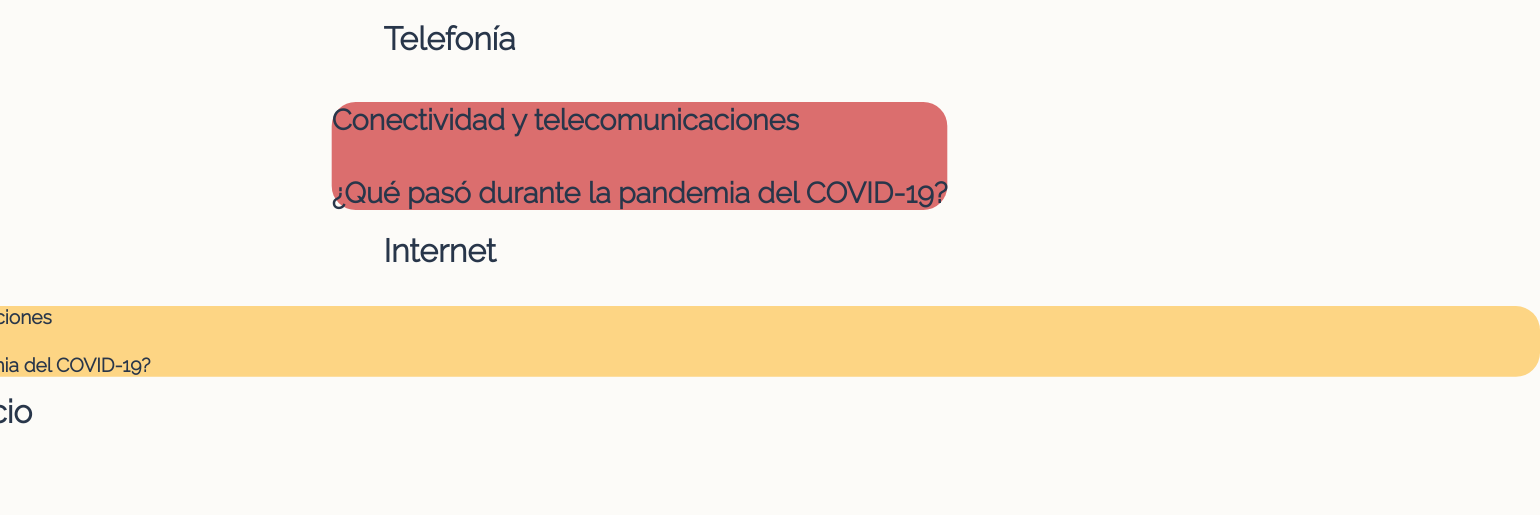
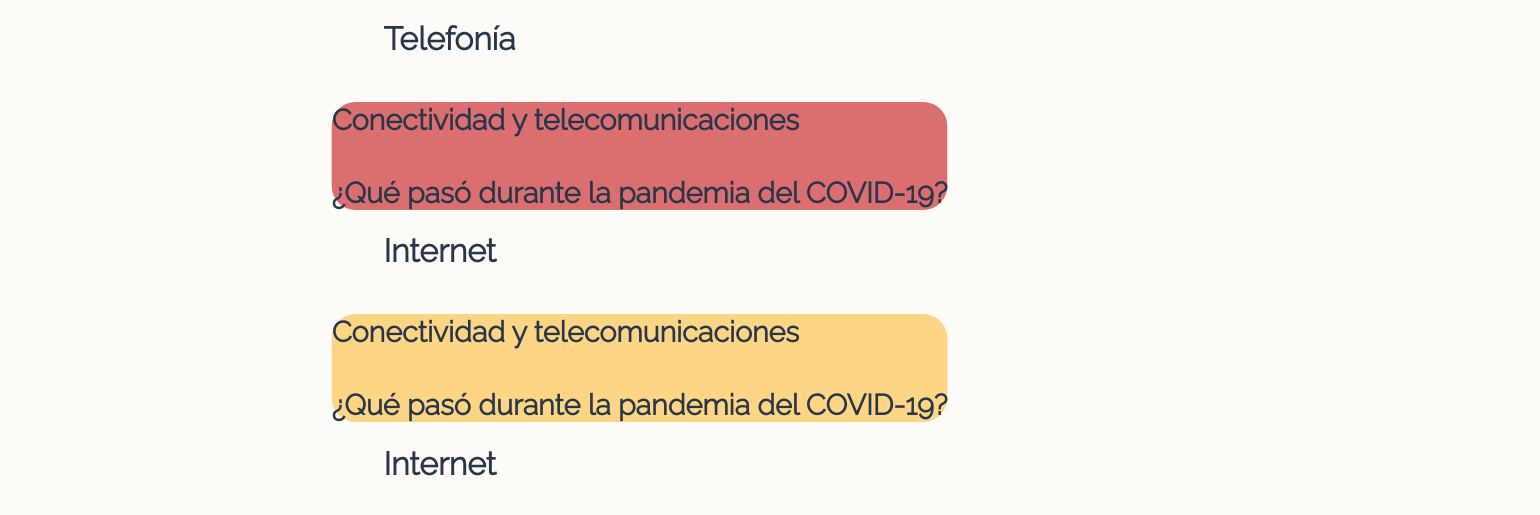
Before and after one commit to pensamientovisual/grupo1-2021-2, a plain HTML site: page E2/e2.html in a window 1280 px wide. Shown: the part 1035-1550 px from the top of the page, 1540 px wide, since content can reach past the window. Drawn offline with nearby package versions, Linux system fonts and the light colour scheme.

Commit message:
aaaaaaaaaa

```diff
--- a/E2/e2.html
+++ b/E2/e2.html
@@ -74,7 +74,7 @@
 
         <!-- PAGINA TELEFONIA -->
         <div id="paginatelefonia">
-            <h2 id="Página 2">
+            <h2 id="Página 1">
                 <div class="titulotelefonia">
                     <h4 class="tat">Conectividad y telecomunicaciones</h4>
                     <h4 class="tat">¿Qué pasó durante la pandemia del COVID-19?</h4>
@@ -84,7 +84,7 @@
         </div>
         <!-- PAGINA INTERNET -->
         <div id="paginainternet">
-            <h2 id="Página 3">
+            <h2 id="Página 2">
                 <div class="titulointernet">
                     <h4 class="tat">Conectividad y telecomunicaciones</h4>
                     <h4 class="tat">¿Qué pasó durante la pandemia del COVID-19?</h4>
@@ -93,15 +93,17 @@
             </h2>
         </div>
 
+        <div id="paginacomercio">
+            <h2 id="Página 3">
+                <div class="titulocomercio">
+                    <h4 class="tat">Conectividad y telecomunicaciones</h4>
+                    <h4 class="tat">¿Qué pasó durante la pandemia del COVID-19?</h4>
+                </div>
+                <h1 class="tet">Internet</h1>
+            </h2>
+        </div>
 
-        <!-- PAGINA COMERCIO -->
-        <div id="paginacomercio">
 
-            <div class="titulocomercio">
-                <h4 class="tat">Conectividad y telecomunicaciones</h4>
-                <h4 class="tat">¿Qué pasó durante la pandemia del COVID-19?</h4>
-            </div>
-            <h1 class="tet">Comercio</h1>
 
         <div class="grafico">
             <div class="main">
@@ -142,6 +144,9 @@
     </div>
 
 
+
+
+
     <script src="./e2.js" type="module"></script>
 
     <script src="./lalala.js" type="module"></script>
```
